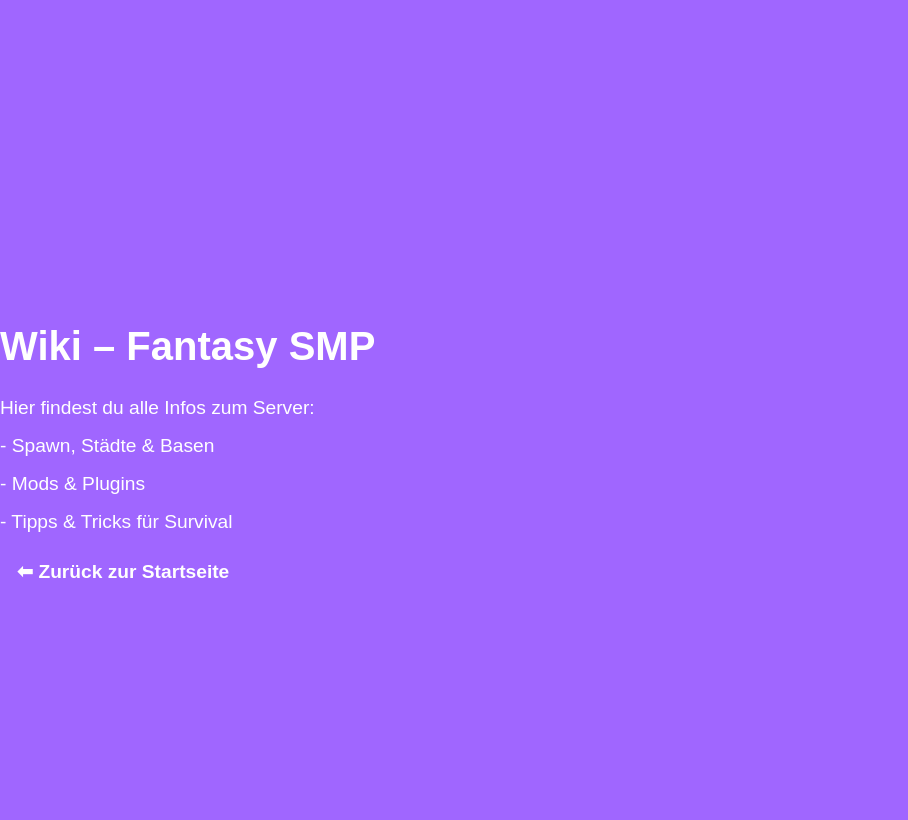
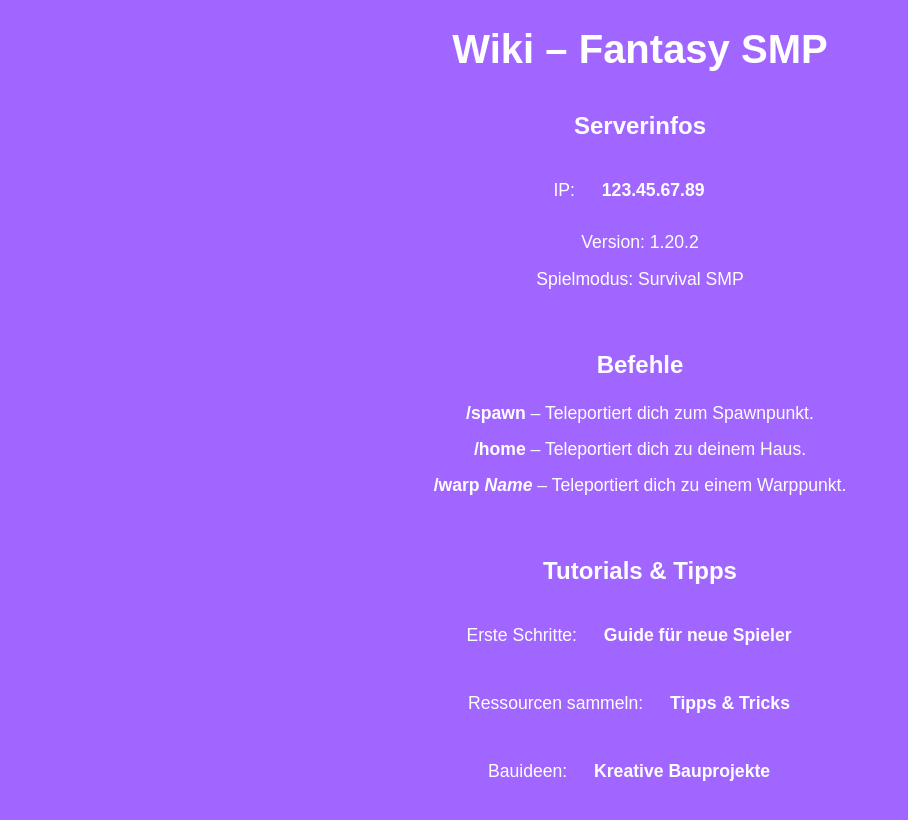
Before and after one commit to Jannsoic/Fantasy-smp, a plain HTML site: page wiki.html in a window 1280 px wide. Shown: the whole page, without its empty margins (0-908 px from the left). Drawn offline with Linux system fonts and the light colour scheme.

Commit message:
Update wiki.html

```diff
--- a/wiki.html
+++ b/wiki.html
@@ -5,24 +5,59 @@
 <meta name="viewport" content="width=device-width, initial-scale=1.0">
 <title>Wiki – Fantasy SMP</title>
 <style>
-  html, body {margin:0;padding:0;height:100%;font-family:Arial,sans-serif;background-color:#a066ff;color:#fff;}
-  body{display:flex;justify-content:center;align-items:flex-start;flex-direction:column;text-align:center;padding-top:50px;}
+  html, body {
+    margin:0; padding:0; height:100%; font-family:Arial, sans-serif;
+    background-color:#a066ff; color:#fff; display:flex; justify-content:center; align-items:center; text-align:center; flex-direction:column;
+    padding:20px;
+  }
   h1{font-size:2.5rem;margin-bottom:20px;}
-  p{font-size:1.2rem;margin:8px 0;}
-  a{color:#fff;text-decoration:none;padding:6px 12px;border-radius:5px;transition:all 0.3s ease;display:inline-block;margin:5px;font-weight:bold;}
+  h2{margin-top:20px;}
+  p, ul, li{font-size:1.1rem;margin:8px 0; line-height:1.6; text-align:center;}
+  ul{list-style:none;padding:0;}
+  a{color:#fff;text-decoration:none;padding:6px 12px;border-radius:5px;transition:all 0.3s ease;display:inline-block;margin:10px;font-weight:bold;}
   a:hover{background-color:#fff;color:#6a00ff;transform:scale(1.05);}
+  .section{margin-bottom:30px;}
 </style>
 </head>
 <body>
 
 <h1>Wiki – Fantasy SMP</h1>
 
-<p>Hier findest du alle Infos zum Server:</p>
-<p>- Spawn, Städte & Basen</p>
-<p>- Mods & Plugins</p>
-<p>- Tipps & Tricks für Survival</p>
+<div class="section">
+<h2>Serverinfos</h2>
+<p>IP: <a href="#" onclick="copyIP('123.45.67.89')">123.45.67.89</a></p>
+<p>Version: 1.20.2</p>
+<p>Spielmodus: Survival SMP</p>
+</div>
 
-<p><a href="index.html">⬅ Zurück zur Startseite</a></p>
+<div class="section">
+<h2>Befehle</h2>
+<ul>
+  <li><strong>/spawn</strong> – Teleportiert dich zum Spawnpunkt.</li>
+  <li><strong>/home</strong> – Teleportiert dich zu deinem Haus.</li>
+  <li><strong>/warp <em>Name</em></strong> – Teleportiert dich zu einem Warppunkt.</li>
+</ul>
+</div>
+
+<div class="section">
+<h2>Tutorials & Tipps</h2>
+<ul>
+  <li>Erste Schritte: <a href="#">Guide für neue Spieler</a></li>
+  <li>Ressourcen sammeln: <a href="#">Tipps & Tricks</a></li>
+  <li>Bauideen: <a href="#">Kreative Bauprojekte</a></li>
+</ul>
+</div>
+
+<script>
+function copyIP(ip){
+  navigator.clipboard.writeText(ip).then(() => {
+    alert('Kopiert!');
+  });
+}
+</script>
 
 </body>
 </html>
+
+</body>
+</html>
```
